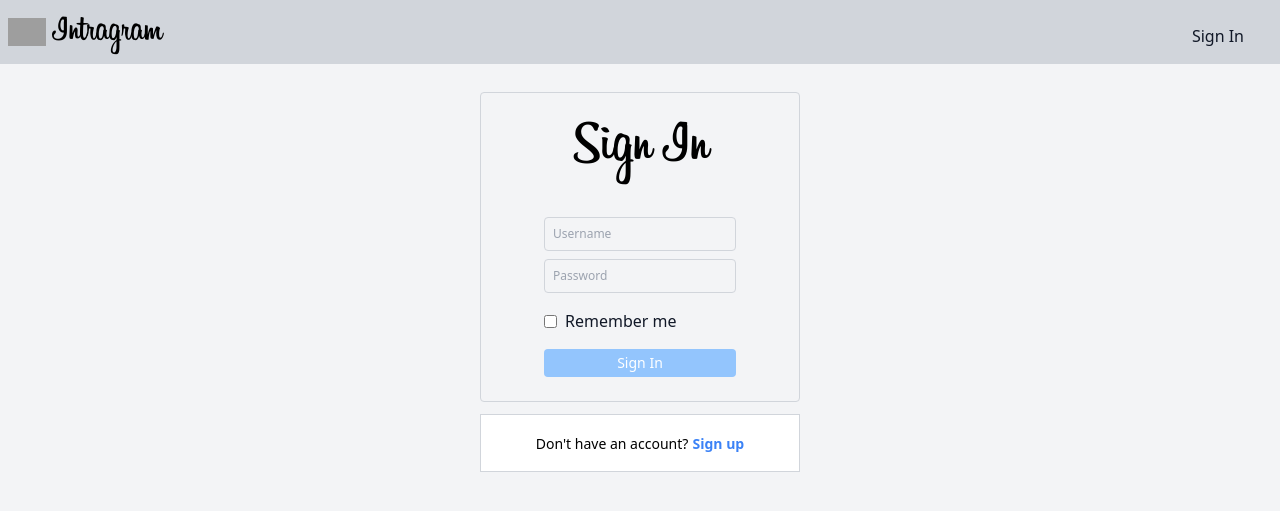
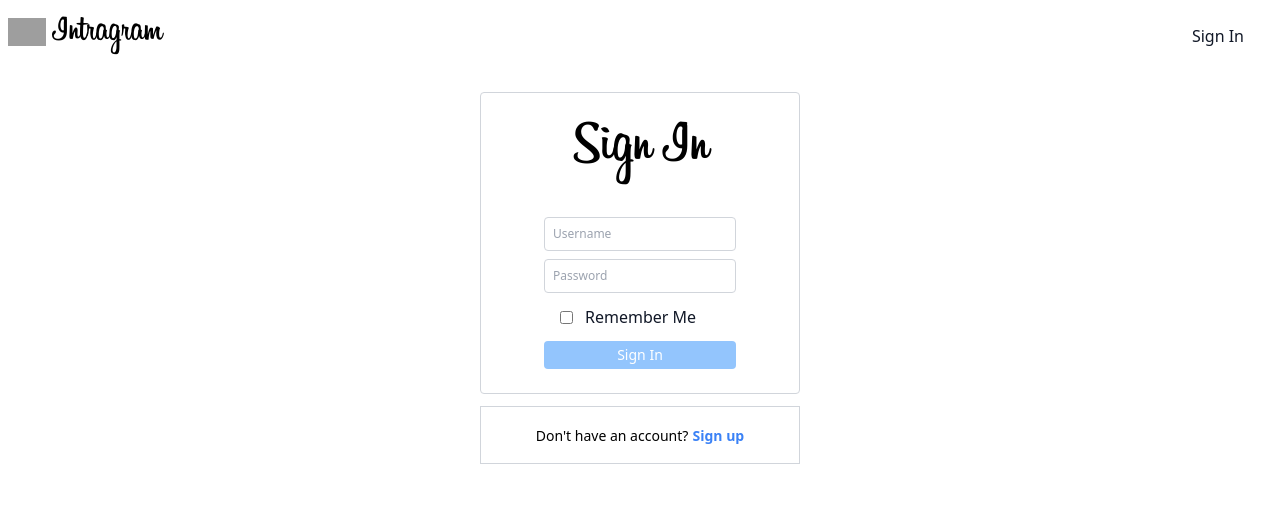
Before and after one commit to Willmo103/Meme-Share, a Flask app: page /login in a window 1280 px wide. Shown: the top 511 px of the page. Run offline with Flask 3, Linux system fonts and the light colour scheme; parts of the project's set-up code (start-up, migrations or seed data) failed here and were passed over; some libraries are stand-ins or nearby versions; grey boxes are pictures that could not be loaded.

Commit message:
small changes to login and new_user templates

```diff
--- a/app/static/css/output.css
+++ b/app/static/css/output.css
@@ -657,6 +677,14 @@ video {
   margin-top: 2rem;
 }
 
+.ml-4 {
+  margin-left: 1rem;
+}
+
+.ml-3 {
+  margin-left: 0.75rem;
+}
+
 .block {
   display: block;
 }
--- a/app/templates/base.html
+++ b/app/templates/base.html
@@ -13,8 +13,8 @@
         class="dark:hidden">
 </head>
 
-<body class="dark:bg-gray-800 bg-white text-gray-900 dark:text-gray-100">
-    <nav class="bg-gray-300 dark:bg-gray-600 p-2 mt-0 w-full">
+<body class="dark:bg-black bg-white text-gray-900 dark:text-gray-100">
+    <nav class="bg-white dark:bg-gray-600 p-2 mt-0 w-full">
         <!-- This is the main heading -->
         <div class="container mx-auto flex flex-wrap items-center">
             <div class="flex w-full md:w-1/2 justify-center md:justify-start text-black dark:text-white">
--- a/app/templates/login.html
+++ b/app/templates/login.html
@@ -1,32 +1,40 @@
 {% extends "base.html" %}
 {% block content %}
-<div class="h-auto py-4 w-auto bg-gray-100 dark:bg-gray-800 flex flex-col justify-center items-center">
+<div class="h-auto py-4 w-auto bg-white dark:bg-black flex flex-col justify-center items-center">
     <div
-        class="bg-grey-50 border rounded border-gray-300 dark:border-black w-80 py-6 flex items-center flex-col mb-3 mt-3">
+        class="bg-white dark:bg-black border rounded border-gray-300 dark:border-gray-600 w-80 py-6 flex items-center flex-col mb-3 mt-3">
         <h1 class="text-6xl font-billabong text-black dark:text-white mb-2">{{ title }}</h1>
         <form class="mt-8 w-auto flex flex-col" action="{{ url_for('routes.login') }}" method="POST">
             {{ form.hidden_tag() }}
-            {{ form.username(class="text-xs w-full mb-2 rounded border bg-gray-100 dark:bg-gray-700 border-gray-300
+
+            {{ form.username(class="text-xs w-full mb-2 rounded border bg-white dark:bg-gray-700 border-gray-300
             dark:border-black px-2 py-2
             focus:outline-none
             focus:border-gray-400 active:outline-none text-black dark:text-gray-300", placeholder="Username") }}
 
-            {{ form.password(class="text-xs w-full mb-4 rounded border bg-gray-100 dark:bg-gray-700 border-gray-300
+            {{ form.password(class="text-xs w-full mb-3 rounded border bg-white dark:bg-gray-700 border-gray-300
             dark:border-black px-2 py-2
             focus:outline-none
             focus:border-gray-400 active:outline-none text-black dark:text-gray-300", placeholder="Password") }}
-            <div class="flex items-center mb-4 text">
-                {{ form.remember_me() }}
-                <label for="{{ form.remember_me.id }}" class="ml-2">Remember me</label>
+
+            <div class="flex items-center mb-3 text">
+                <div class="flex items-center justify-center ml-4">
+                    {{ form.remember_me() }}
+                    <label for="{{ form.remember_me.id }}" class="ml-3">Remember Me</label>
+                </div>
             </div>
-            {{ form.submit(class="text-sm text-center bg-blue-300 dark:bg-gray-400 text-white py-1 rounded font-medium",
+
+            {{ form.submit(class="text-sm text-center bg-blue-300 dark:bg-gray-400 text-white dark:text-gray-900 py-1
+            rounded font-medium",
             value="Sign In")
             }}
+
         </form>
     </div>
-    <div class="bg-white dark:bg-gray-700 border border-gray-300 dark:border-black text-center w-80 py-4 mb-6">
-        <span class="text-sm text-black">Don't have an account?</span>
-        <a href="{{ url_for('routes.register') }}" class="text-blue-500 text-sm font-semibold">Sign up</a>
+    <div class="bg-white dark:bg-black border border-gray-300 dark:border-gray-600 text-center w-80 py-4 mb-6">
+        <span class="text-sm text-black dark:text-white">Don't have an account?</span>
+        <a href="{{ url_for('routes.register') }}" class="text-blue-500 dark:text-blue-400 text-sm font-semibold">Sign
+            up</a>
     </div>
 </div>
 {% endblock %}
--- a/app/templates/meme_card.html
+++ b/app/templates/meme_card.html
@@ -1,6 +1,7 @@
 <li>
     <div class="h-auto px-2 py-1 mt-1">
-        <div class="max-w-md mx-auto bg-white dark:bg-black shadow-lg rounded-md overflow-hidden md:max-w-md">
+        <div
+            class="max-w-2xl lg:max-w-lg mx-auto bg-white dark:bg-black shadow-lg rounded-md overflow-hidden md:max-w-md">
             <div class="md:flex">
                 <div class="w-full">
                     <div class="flex justify-between items-center p-3">
--- /dev/null
+++ b/app/templates/meme_list.html
@@ -0,0 +1,5 @@
+<ul class="flex justify-between items-center flex-col py-3 mb-3 mt-3 bg-white dark:bg-black">
+    {% for meme in range(5) %}
+    {% include 'meme_card.html' %}
+    {% endfor %}
+</ul>
```
Also changed, not shown: other parts of app/static/css/output.css (+90 -0 lines), app/templates/index.html (+12 -5 lines), app/templates/new_user.html (+18 -10 lines).
